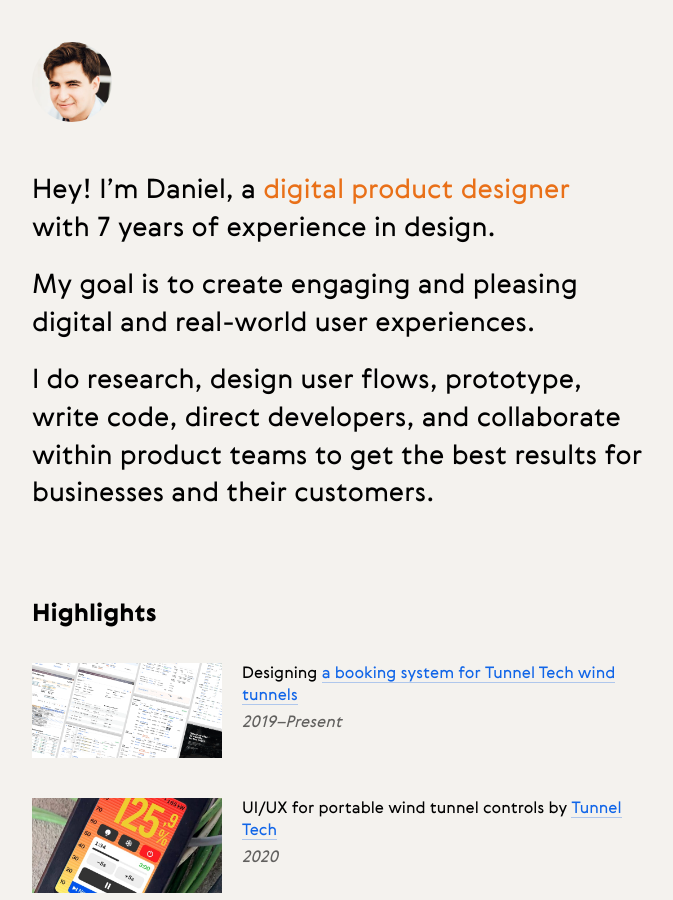
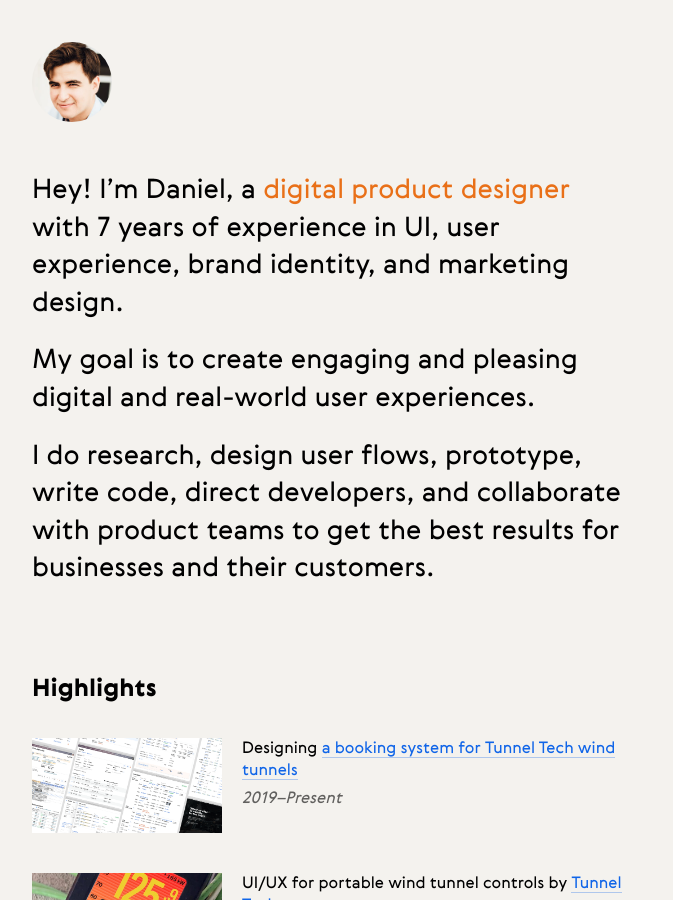
Before and after one commit to danielverdugo/danielverdugo.github.io, a Jekyll site: the page built from index.html, in a window 1280 px wide and 900 px high. Shown: the whole window, without its empty margins (298-971 px from the left). Built offline with Jekyll 4.4.1, drawn with Linux system fonts in a browser that asks for light colours; comment, search, counter and statistics services are not loaded.

Commit message:
Added to description

```diff
--- a/index.html
+++ b/index.html
@@ -12,9 +12,9 @@
 </div>
 <div class="grid">
     <div class="unit whole">
-            <p class="highlight">Hey! I&rsquo;m Daniel, a&nbsp;<span style="color:#E97018">digital product designer</span> with&nbsp;{{ site.time | date: '%y' | minus: 13 }}&nbsp;years of&nbsp;experience in&nbsp;design.</nobr></p>
+            <p class="highlight">Hey! I&rsquo;m Daniel, a&nbsp;<span style="color:#E97018">digital product designer</span> with&nbsp;{{ site.time | date: '%y' | minus: 13 }}&nbsp;years of&nbsp;experience in&nbsp;UI, user experience, brand identity, and marketing design.</nobr></p>
             <p class="highlight">My&nbsp;goal&nbsp;is to&nbsp;create engaging and pleasing digital and real-world user experiences.</p>
-            <p class="highlight">I&nbsp;do research, design user flows, prototype, write code, direct developers, and collaborate within product teams to&nbsp;get the&nbsp;best results for businesses and their customers.</p>
+            <p class="highlight">I&nbsp;do research, design user flows, prototype, write code, direct developers, and collaborate with product teams to&nbsp;get the&nbsp;best results for businesses and their customers.</p>
     </div>
 </div>
 </section>
```
